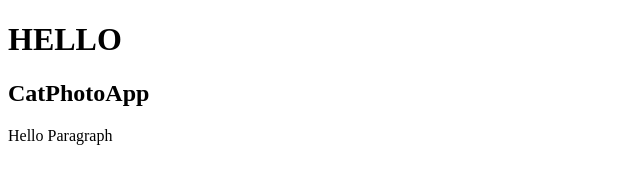
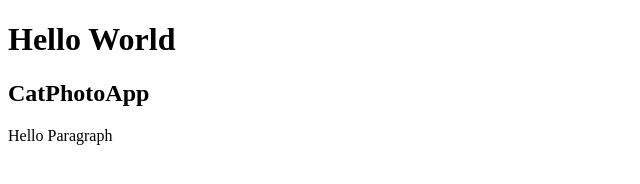
Before and after one commit to akankshapandey-cedcoss/1feb, a plain HTML site: page ptag.html in a window 1280 px wide. Shown: the whole page, without its empty margins (0-640 px from the left). Drawn offline with Linux system fonts and the light colour scheme.

```diff
--- a/ptag.html
+++ b/ptag.html
@@ -7,7 +7,7 @@
     <title>task</title>
 </head>
 <body>
-    <h1>HELLO</h1>
+    <h1>Hello World</h1>
     <h2>CatPhotoApp</H2>
         <p> Hello Paragraph</p>
 
```
